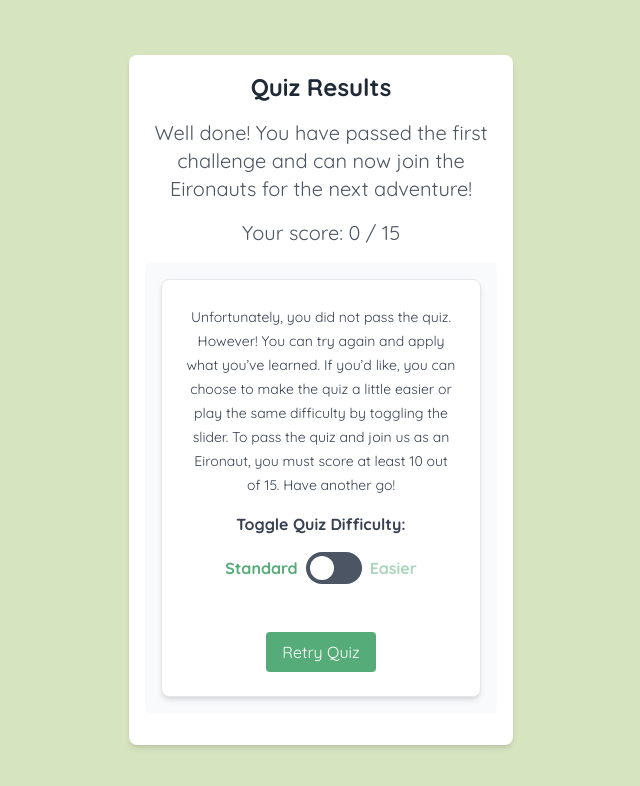
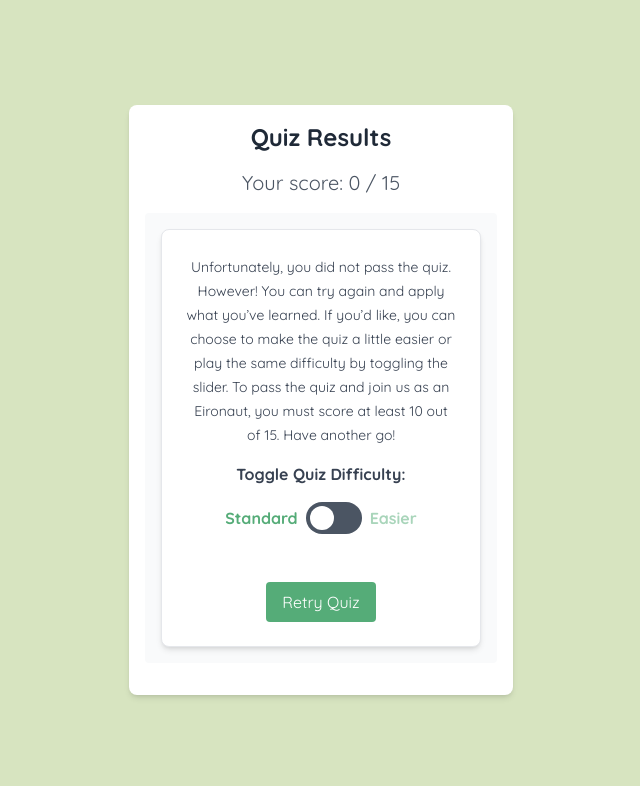
Before and after one commit to craigtkhill/final-year-team-project, a Next.js app: page /quiz/result in a window 1280 px wide. Shown: the top 786 px of the page, without its empty margins (319-959 px from the left). Built offline with nearby package versions, Linux system fonts and the light colour scheme.

Commit message:
conditionally render the passing quiz text

```diff
--- a/app/quiz/result/page.tsx
+++ b/app/quiz/result/page.tsx
@@ -44,10 +44,14 @@ const Results = () => {
     <div className="flex flex-col justify-center items-center h-screen ">
       <div className="text-center p-4 shadow-md rounded-lg max-w-sm mx-auto bg-white">
         <h1 className="text-2xl font-bold text-gray-800">Quiz Results</h1>
-        <p className="text-xl my-4 text-gray-600">
-          Well done! You have passed the first challenge and can now join the
-          Eironauts for the next adventure!
-        </p>
+        {passingScore && score >= passingScore ? (
+          <p className="text-xl my-4 text-gray-600">
+            Well done! You have passed the first challenge and can now join the
+            Eironauts for the next adventure!
+          </p>
+        ) : (
+          <></>
+        )}
         <p className="text-xl my-4 text-gray-600">
           Your score: {score} / {totalQuestions}
         </p>
```
